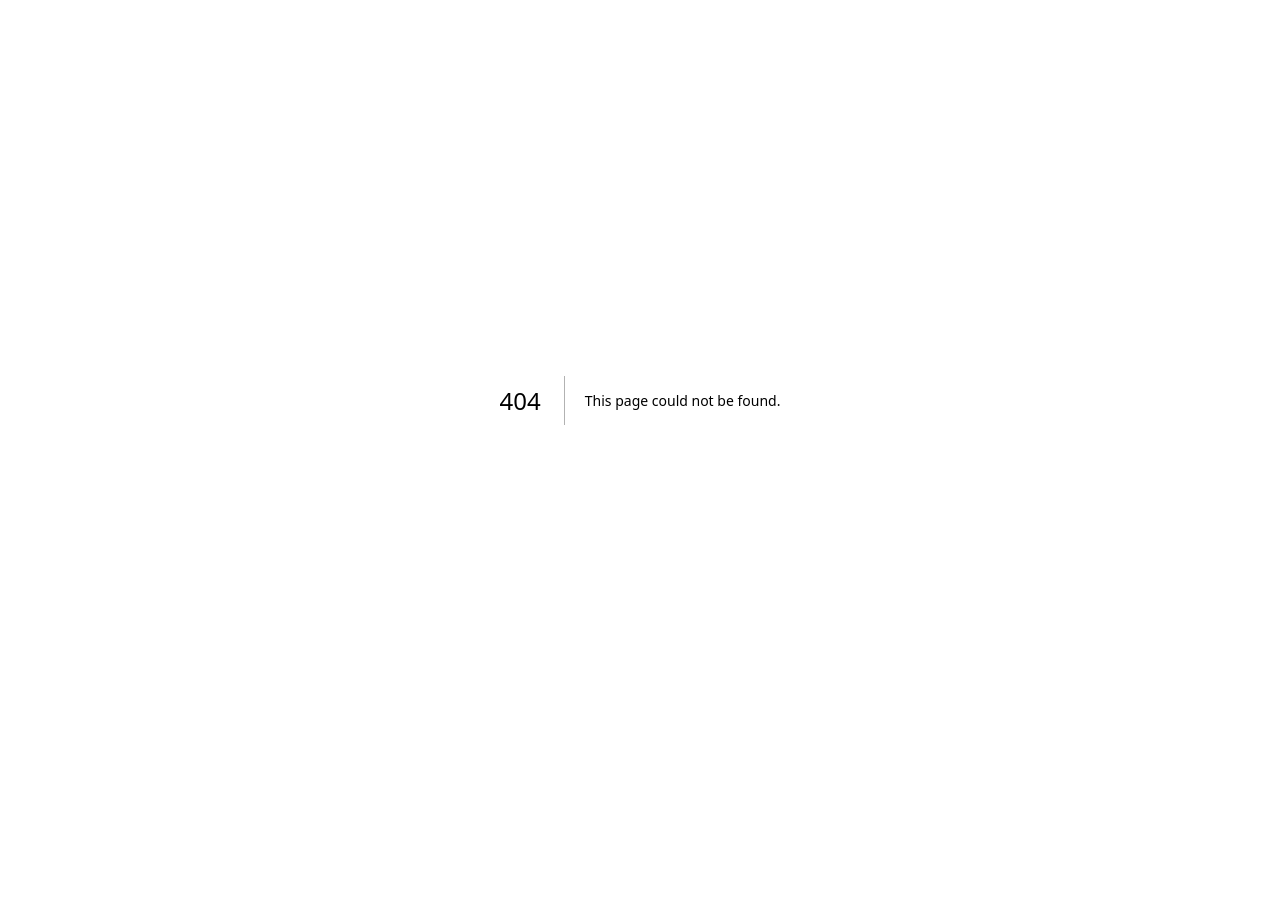
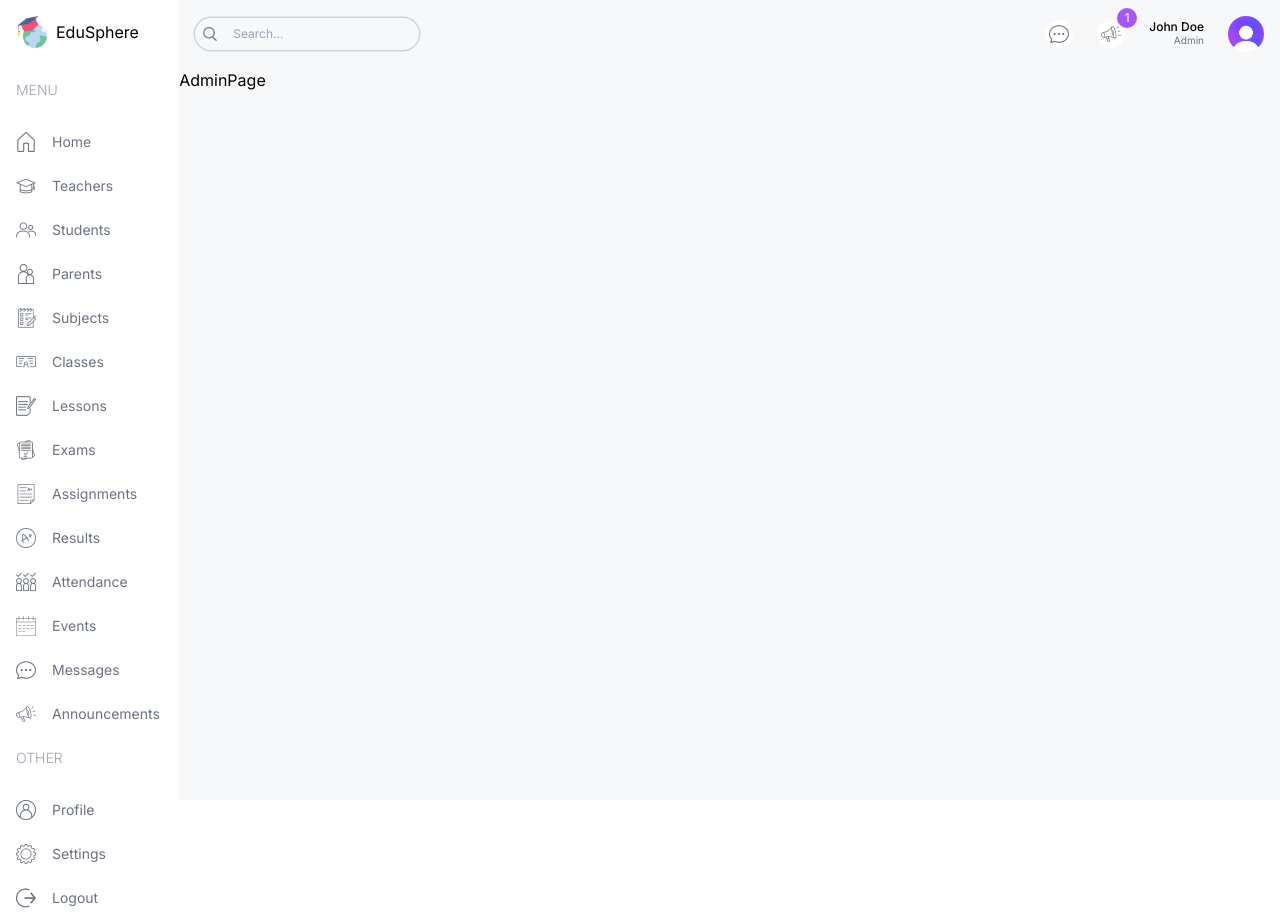
Before and after one commit to MohammadAhmad27/EduSphere-Next, a Next.js app: page /admin in a window 1280 px wide. Before the commit this address had no page. Before the commit the page ends 800 px from the top, so only its background shows below. Built offline with nearby package versions, Linux system fonts and the light colour scheme.

Commit message:
Setup layout for dashboard by "Adding <Menu />, <Navbar /> and other pages"

```diff
--- /dev/null
+++ b/src/app/(dashboard)/admin/page.tsx
@@ -0,0 +1,7 @@
+import React from "react";
+
+const AdminPage = () => {
+  return <div>AdminPage</div>;
+};
+
+export default AdminPage;
--- /dev/null
+++ b/src/app/(dashboard)/layout.tsx
@@ -0,0 +1,31 @@
+import Menu from "@/components/Menu";
+import Navbar from "@/components/Navbar";
+import Image from "next/image";
+import Link from "next/link";
+
+export default function DashboardLayout({
+  children,
+}: Readonly<{
+  children: React.ReactNode;
+}>) {
+  return (
+    <div className="h-screen flex">
+      {/* LEFT */}
+      <div className="w-[14%] md:w-[8%] lg:w-[16%] xl:w-[14%] p-4">
+        <Link
+          href="/"
+          className="flex justify-center items-center lg:justify-start gap-2"
+        >
+          <Image src="/logo.png" alt="logo" width={32} height={32} />
+          <span className="hidden lg:block">EduSphere</span>
+        </Link>
+        <Menu />
+      </div>
+      {/* RIGHT */}
+      <div className="w-[86%] md:w-[92%] lg:w-[84%] xl:w-[86%] bg-[#F7F8FA] overflow-scroll">
+        <Navbar />
+        {children}
+      </div>
+    </div>
+  );
+}
--- /dev/null
+++ b/src/app/(dashboard)/parent/page.tsx
@@ -0,0 +1,7 @@
+import React from "react";
+
+const ParentPage = () => {
+  return <div>ParentPage</div>;
+};
+
+export default ParentPage;
--- /dev/null
+++ b/src/app/(dashboard)/student/page.tsx
@@ -0,0 +1,7 @@
+import React from "react";
+
+const StudentPage = () => {
+  return <div>StudentPage</div>;
+};
+
+export default StudentPage;
--- /dev/null
+++ b/src/app/(dashboard)/teacher/page.tsx
@@ -0,0 +1,7 @@
+import React from "react";
+
+const TeacherPage = () => {
+  return <div>TeacherPage</div>;
+};
+
+export default TeacherPage;
--- a/src/app/layout.tsx
+++ b/src/app/layout.tsx
@@ -5,7 +5,7 @@
 const inter = Inter({ subsets: ["latin"] });
 
 export const metadata: Metadata = {
-  title: "Lama Dev School Management Dashboard",
+  title: "School Management Dashboard",
   description: "Next.js School Management System",
 };
 
--- /dev/null
+++ b/src/app/sign-in/page.tsx
@@ -0,0 +1,7 @@
+import React from "react";
+
+const LoginPage = () => {
+  return <div>LoginPage</div>;
+};
+
+export default LoginPage;
--- a/src/components/Menu.tsx
+++ b/src/components/Menu.tsx
@@ -112,3 +112,33 @@
     ],
   },
 ];
+
+import Image from "next/image";
+import Link from "next/link";
+import React from "react";
+
+const Menu = () => {
+  return (
+    <div className="mt-4 text-sm">
+      {menuItems.map((i) => (
+        <div key={i.title} className="flex flex-col gap-2">
+          <span className="hidden lg:block text-gray-400 font-light my-4">
+            {i.title}
+          </span>
+          {i.items.map((item) => (
+            <Link
+              href={item.href}
+              key={item.label}
+              className="flex items-center justify-center lg:justify-start gap-4 text-gray-500 py-2"
+            >
+              <Image src={item.icon} alt={item.label} width={20} height={20} />
+              <span className="hidden lg:block">{item.label}</span>
+            </Link>
+          ))}
+        </div>
+      ))}
+    </div>
+  );
+};
+
+export default Menu;
--- /dev/null
+++ b/src/components/Navbar.tsx
@@ -0,0 +1,42 @@
+import Image from "next/image";
+
+const Navbar = () => {
+  return (
+    <div className="flex items-center justify-between p-4">
+      {/* SEARCH BAR */}
+      <div className="hidden md:flex items-center gap-2 text-xs rounded-full ring-[1.5px] ring-gray-300 px-2">
+        <Image src="/search.png" alt="" width={14} height={14} />
+        <input
+          type="text"
+          placeholder="Search..."
+          className="w-[200px] p-2 bg-transparent outline-none"
+        />
+      </div>
+      {/* ICONS AND USER */}
+      <div className="flex items-center gap-6 justify-end w-full">
+        <div className="bg-white rounded-full w-7 h-7 flex items-center justify-center cursor-pointer">
+          <Image src="/message.png" alt="" width={20} height={20} />
+        </div>
+        <div className="bg-white rounded-full w-7 h-7 flex items-center justify-center cursor-pointer relative">
+          <Image src="/announcement.png" alt="" width={20} height={20} />
+          <span className="absolute -top-3 -right-3 w-5 h-5 flex items-center justify-center bg-purple-500 text-white rounded-full text-xs">
+            1
+          </span>
+        </div>
+        <div className="flex flex-col">
+          <span className="text-xs leading-3 font-medium">John Doe</span>
+          <span className="text-[10px] text-gray-500 text-right">Admin</span>
+        </div>
+        <Image
+          src="/avatar.png"
+          alt=""
+          width={36}
+          height={36}
+          className="rounded-full"
+        />
+      </div>
+    </div>
+  );
+};
+
+export default Navbar;
```
Also changed, not shown: src/app/page.tsx (+3 -5 lines).
